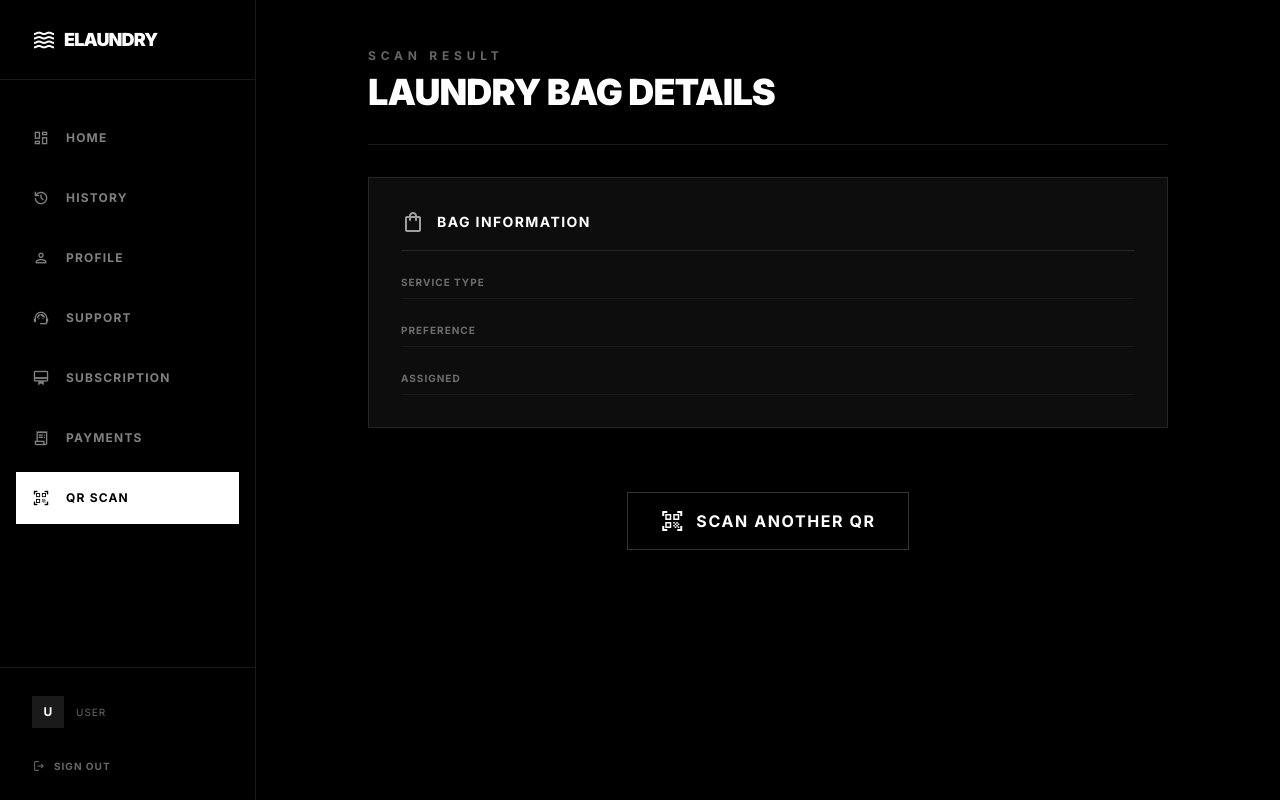
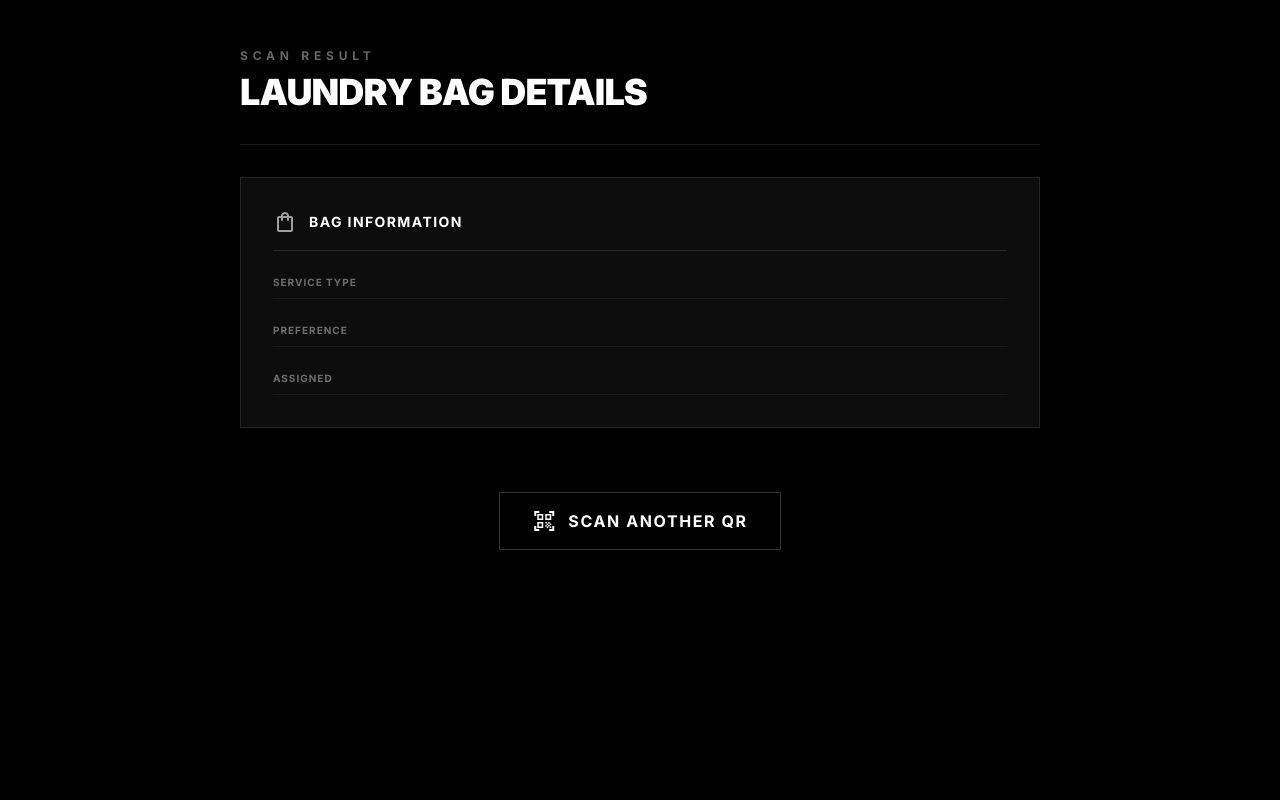
Before and after one commit to DhruvarajK/E-Laundry, a Django app: template user/templates/bag_details.html in a window 1280 px wide. Run offline with Django 5.2, Linux system fonts and the light colour scheme; the template is opened without the code that fills it, so the values that code supplies are empty; some libraries are stand-ins or nearby versions.

Commit message:
UI Improvements in Bag Details

```diff
--- a/user/templates/bag_details.html
+++ b/user/templates/bag_details.html
@@ -42,68 +42,6 @@
 </head>
 
 <body class="bg-background-light dark:bg-background-dark font-display text-black dark:text-white antialiased overflow-hidden h-screen flex">
-  <aside class="w-64 bg-black border-r border-white/10 flex-col hidden md:flex h-full">
-    <div class="h-20 flex items-center px-8 border-b border-white/10">
-      <div class="flex items-center gap-2">
-        <span class="material-symbols-outlined text-white text-2xl">waves</span>
-        <h1 class="text-white text-lg font-black tracking-tighter uppercase">ELaundry</h1>
-      </div>
-    </div>
-    <nav class="flex-1 py-8 flex flex-col gap-2 px-4">
-      <a class="flex items-center gap-4 px-4 py-3 text-white/50 hover:text-white hover:bg-white/5 transition-all font-bold uppercase tracking-widest text-xs"
-        href="{% url 'user_home' %}">
-        <span class="material-symbols-outlined text-lg">dashboard</span>
-        Home
-      </a>
-      <a class="flex items-center gap-4 px-4 py-3 text-white/50 hover:text-white hover:bg-white/5 transition-all font-bold uppercase tracking-widest text-xs"
-        href="{% url 'view_all_orders' %}">
-        <span class="material-symbols-outlined text-lg">history</span>
-        History
-      </a>
-      <a class="flex items-center gap-4 px-4 py-3 text-white/50 hover:text-white hover:bg-white/5 transition-all font-bold uppercase tracking-widest text-xs"
-        href="{% url 'view_profile_user' %}">
-        <span class="material-symbols-outlined text-lg">person</span>
-        Profile
-      </a>
-      <a class="flex items-center gap-4 px-4 py-3 text-white/50 hover:text-white hover:bg-white/5 transition-all font-bold uppercase tracking-widest text-xs"
-        href="{% url 'feedback_list' %}">
-        <span class="material-symbols-outlined text-lg">support_agent</span>
-        Support
-      </a>
-      <a class="flex items-center gap-4 px-4 py-3 text-white/50 hover:text-white hover:bg-white/5 transition-all font-bold uppercase tracking-widest text-xs"
-        href="{% url 'subscription_details' %}">
-        <span class="material-symbols-outlined text-lg">card_membership</span>
-        Subscription
-      </a>
-      <a class="flex items-center gap-4 px-4 py-3 text-white/50 hover:text-white hover:bg-white/5 transition-all font-bold uppercase tracking-widest text-xs"
-        href="{% url 'payment_history' %}">
-        <span class="material-symbols-outlined text-lg">receipt_long</span>
-        Payments
-      </a>
-      <a class="flex items-center gap-4 px-4 py-3 bg-white text-black transition-all font-bold uppercase tracking-widest text-xs"
-        href="{% url 'scan_qr_page' %}">
-        <span class="material-symbols-outlined text-lg">qr_code_scanner</span>
-        QR Scan
-      </a>
-    </nav>
-    <div class="p-4 border-t border-white/10">
-      <div class="flex items-center gap-3 px-4 py-3">
-        <div class="w-8 h-8 bg-white/10 flex items-center justify-center text-white font-bold text-xs">
-          {% if user.first_name %}{{user.first_name|first}}{% if user.last_name%}{{user.last_name|first}}{%endif %}{%else %}U{% endif %}
-        </div>
-        <div class="flex flex-col">
-          <span class="text-xs font-bold text-white uppercase tracking-wider">{{user.first_name}}
-            {{user.last_name}}</span>
-          <span class="text-[10px] text-white/40 uppercase tracking-widest">User</span>
-        </div>
-      </div>
-      <a href="{% url 'logout' %}"
-        class="w-full mt-2 flex items-center gap-2 px-4 py-2 text-white/40 hover:text-red-400 text-[10px] uppercase font-bold tracking-widest transition-colors">
-        <span class="material-symbols-outlined text-sm">logout</span>
-        Sign Out
-      </a>
-    </div>
-  </aside>
   <main class="flex-1 overflow-y-auto bg-black relative">
     <header
       class="md:hidden h-16 bg-black border-b border-white/10 flex items-center justify-between px-6 sticky top-0 z-30">
@@ -111,9 +49,9 @@
         <span class="material-symbols-outlined text-white text-2xl">waves</span>
         <span class="text-white text-lg font-black tracking-tighter uppercase">ELaundry</span>
       </div>
-      <button class="text-white">
-        <span class="material-symbols-outlined">menu</span>
-      </button>
+      <a href="/" class="px-8 py-4 border border-white/20 text-white font-bold uppercase tracking-widest text-xs hover:bg-white hover:text-black transition-colors flex items-center justify-center gap-2">
+        Back
+      </a>
     </header>
 
     <div class="p-6 lg:p-12 max-w-4xl mx-auto space-y-8">
```
